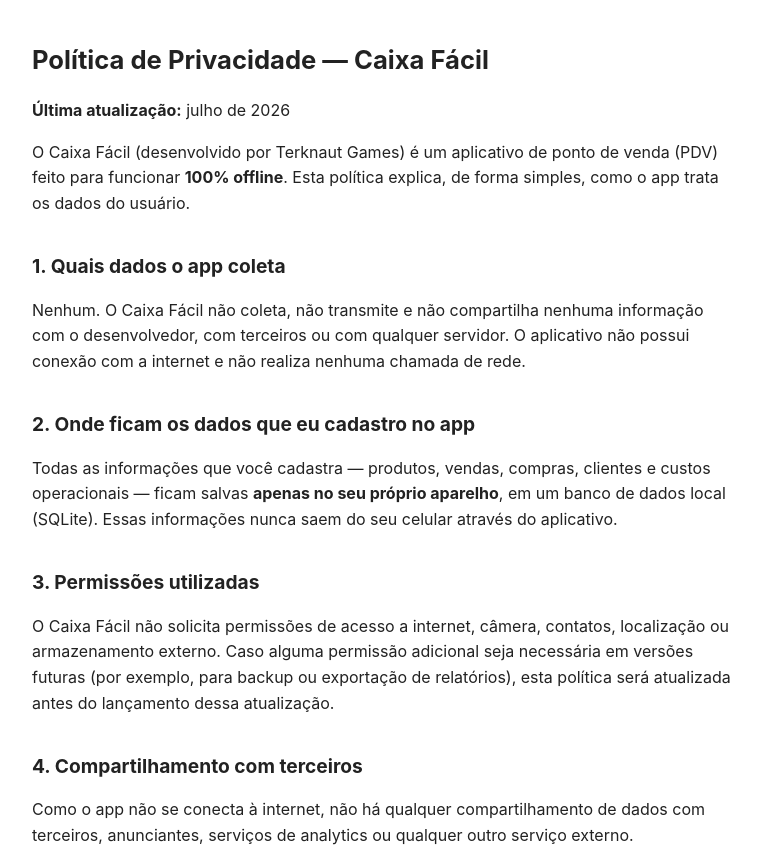
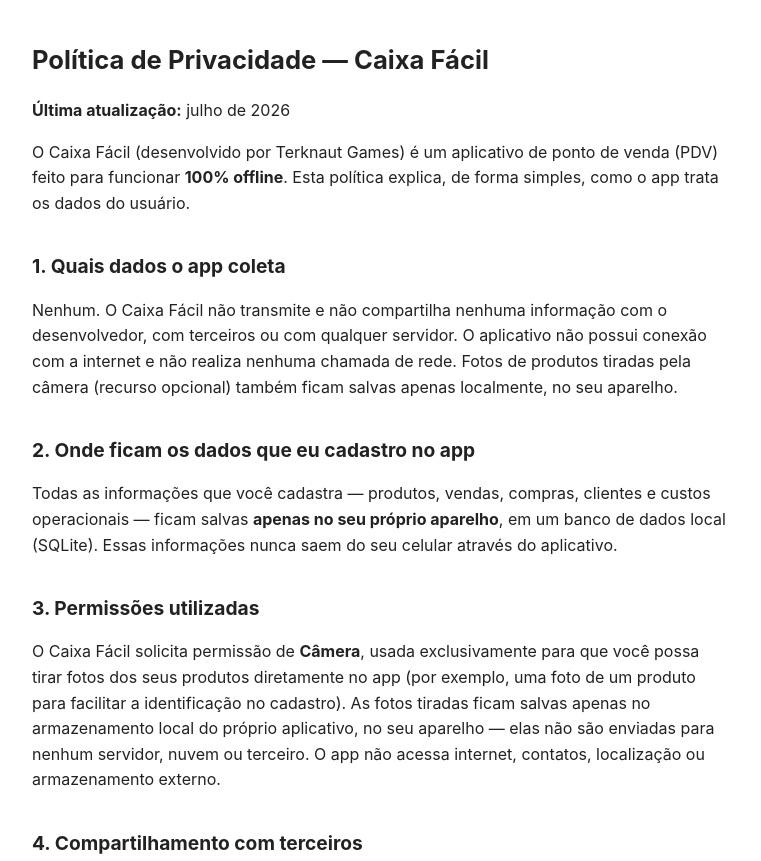
Before and after one commit to EvertonRaabe/caixafacil-privacy-policy, a plain HTML site: page index.html in a window 1280 px wide. Shown: the top 861 px of the page, without its empty margins (258-1019 px from the left). Drawn offline with Linux system fonts and the light colour scheme.

Commit message:
Atualiza politica de privacidade - adiciona uso da camera

```diff
--- a/index.html
+++ b/index.html
@@ -23,10 +23,11 @@
 
   <h2>1. Quais dados o app coleta</h2>
   <p>
-    Nenhum. O Caixa Fácil não coleta, não transmite e não compartilha nenhuma
+    Nenhum. O Caixa Fácil não transmite e não compartilha nenhuma
     informação com o desenvolvedor, com terceiros ou com qualquer servidor.
     O aplicativo não possui conexão com a internet e não realiza nenhuma
-    chamada de rede.
+    chamada de rede. Fotos de produtos tiradas pela câmera (recurso
+    opcional) também ficam salvas apenas localmente, no seu aparelho.
   </p>
 
   <h2>2. Onde ficam os dados que eu cadastro no app</h2>
@@ -39,11 +40,13 @@
 
   <h2>3. Permissões utilizadas</h2>
   <p>
-    O Caixa Fácil não solicita permissões de acesso a internet, câmera,
-    contatos, localização ou armazenamento externo. Caso alguma permissão
-    adicional seja necessária em versões futuras (por exemplo, para
-    backup ou exportação de relatórios), esta política será atualizada
-    antes do lançamento dessa atualização.
+    O Caixa Fácil solicita permissão de <strong>Câmera</strong>, usada
+    exclusivamente para que você possa tirar fotos dos seus produtos
+    diretamente no app (por exemplo, uma foto de um produto para facilitar
+    a identificação no cadastro). As fotos tiradas ficam salvas apenas no
+    armazenamento local do próprio aplicativo, no seu aparelho — elas não
+    são enviadas para nenhum servidor, nuvem ou terceiro. O app não acessa
+    internet, contatos, localização ou armazenamento externo.
   </p>
 
   <h2>4. Compartilhamento com terceiros</h2>
```
